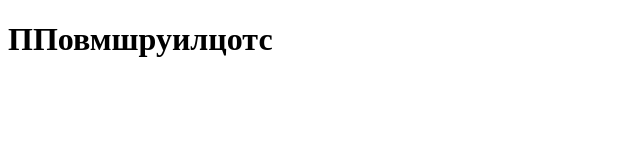
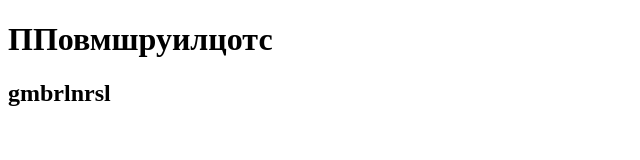
Before and after one commit to Andrei154992/JS_FT, a plain HTML site: page index.html in a window 1280 px wide. Shown: the whole page, without its empty margins (0-640 px from the left). Drawn offline with Linux system fonts and the light colour scheme.

Commit message:
third commit

```diff
--- a/index.html
+++ b/index.html
@@ -7,5 +7,6 @@
 </head>
 <body>
     <h1>ППовмшруилцотс</h1>
+    <h2>gmbrlnrsl</h2>
 </body>
 </html>
```
